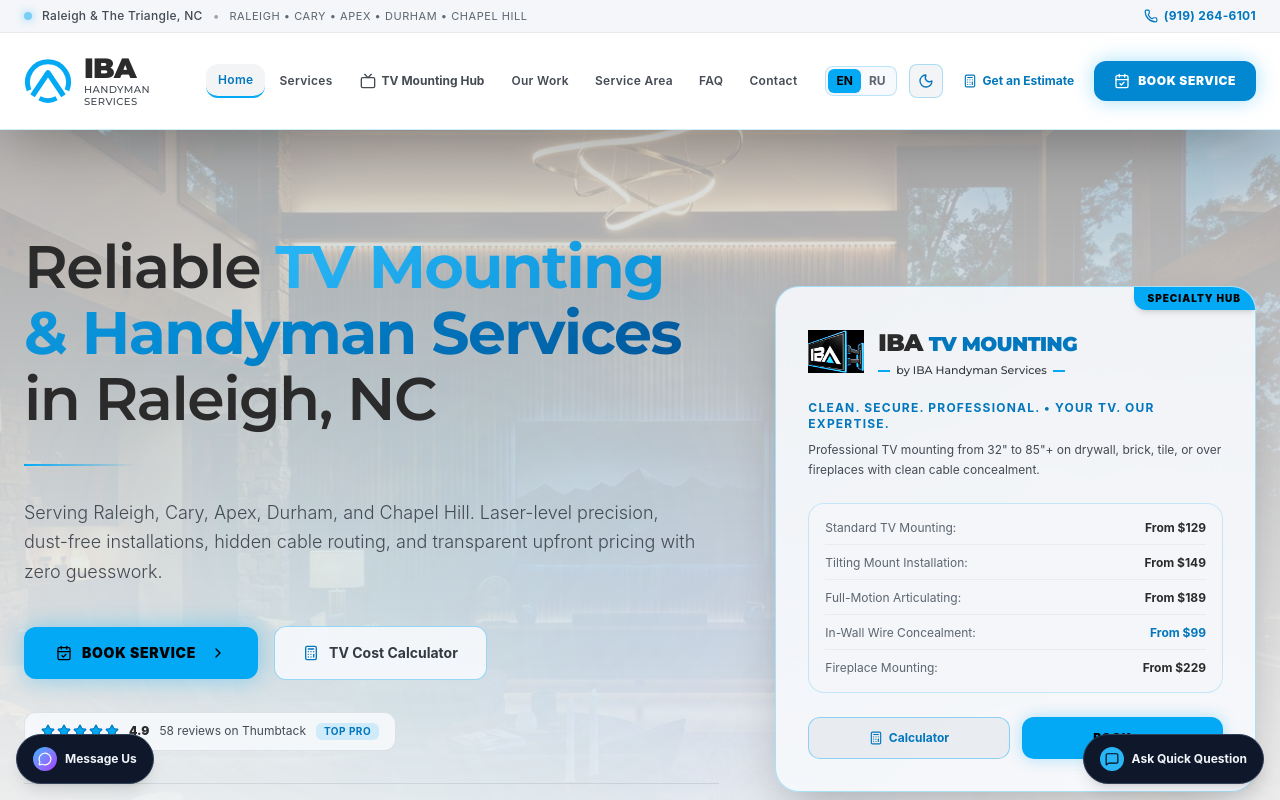
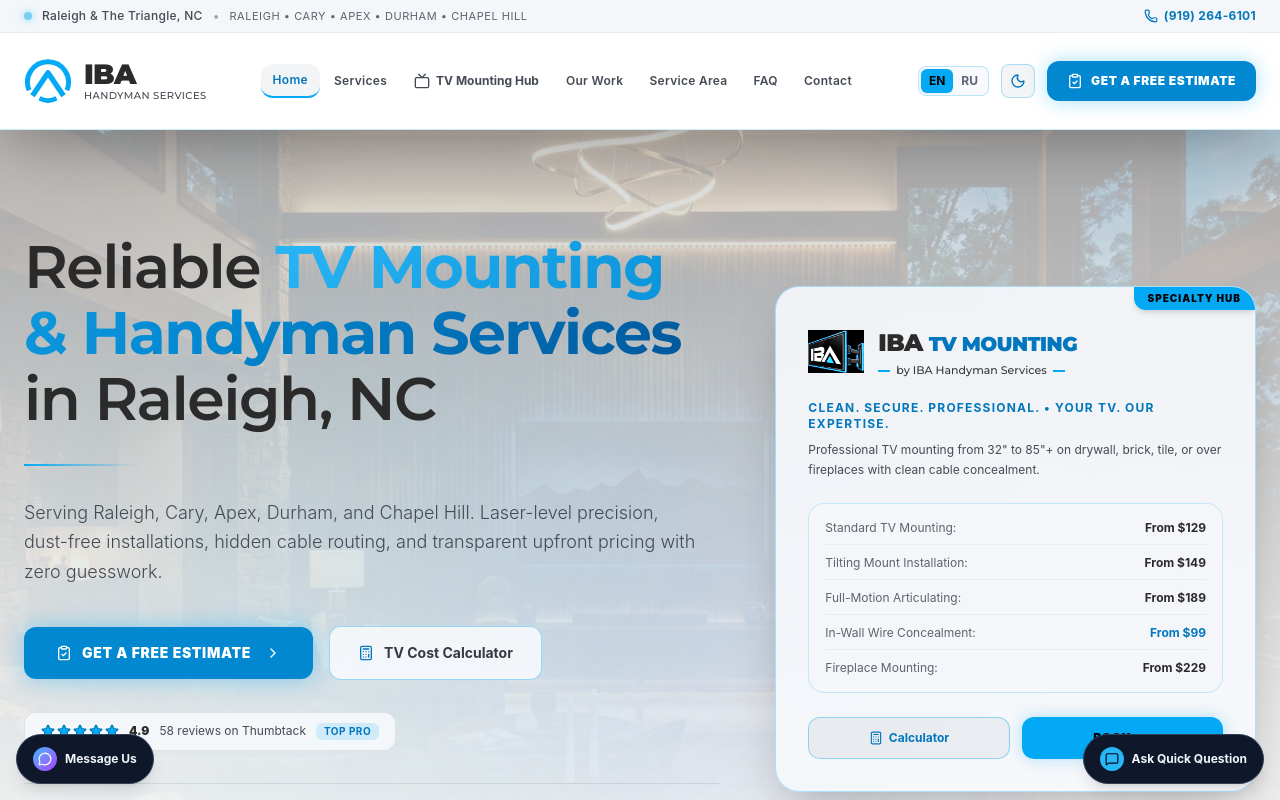
Before and after one commit to kaliev88amz-beep/IBA-HANDYMAN-SERVICE-WEB-, a React (Vite) app: page / in a window 1280 px wide. Shown: the top 800 px of the page. Built offline with nearby package versions, Linux system fonts and the light colour scheme.

Commit message:
Rename main CTA to 'Get a Free Estimate'; drop header estimate link
The calculator stays reachable via TV Mounting Hub and the mobile menu.

Co-Authored-By: Claude Opus 5.5 <noreply@anthropic.com>

```diff
--- a/src/components/Hero.tsx
+++ b/src/components/Hero.tsx
@@ -4,7 +4,7 @@ import { IbaTvMountingLogo } from './Logos';
 import { ThumbtackBadge } from './ThumbtackReviews';
 import {
   Calculator,
-  CalendarCheck,
+  ClipboardCheck,
   Clock,
   Sparkles,
   ShieldCheck,
@@ -12,7 +12,7 @@ import {
 } from 'lucide-react';
 
 export const Hero: React.FC = () => {
-  const { language, setActiveView } = useApp();
+  const { language, setActiveView, t } = useApp();
 
   return (
     <section className="relative min-h-screen flex items-center justify-center overflow-hidden bg-page text-ink pt-6 pb-16">
@@ -75,10 +75,10 @@ export const Hero: React.FC = () => {
                   setActiveView('contact');
                   window.scrollTo({ top: 0, behavior: 'smooth' });
                 }}
-                className="px-8 py-4 bg-accent hover:bg-accent-hover text-black font-black uppercase tracking-wider text-xs sm:text-sm rounded-xl shadow-[0_0_25px_rgb(var(--accent-rgb)/0.4)] hover:shadow-[0_0_35px_rgb(var(--accent-rgb)/0.6)] transition-all flex items-center justify-center gap-2.5 active:scale-98 group cursor-pointer"
+                className="px-8 py-4 bg-accent hover:bg-accent-hover light:bg-[#0288d1] light:hover:bg-[#0277bd] text-black light:text-white font-black uppercase tracking-wider text-xs sm:text-sm rounded-xl shadow-[0_0_25px_rgb(var(--accent-rgb)/0.4)] hover:shadow-[0_0_35px_rgb(var(--accent-rgb)/0.6)] transition-all flex items-center justify-center gap-2.5 active:scale-98 group cursor-pointer"
               >
-                <CalendarCheck className="w-4 h-4 text-black group-hover:scale-110 transition-transform" />
-                <span>{language === 'ru' ? 'Записаться' : 'Book Service'}</span>
+                <ClipboardCheck className="w-4 h-4 group-hover:scale-110 transition-transform" />
+                <span>{t.nav.freeEstimate}</span>
                 <ChevronRight className="w-4 h-4 ml-1 group-hover:translate-x-1 transition-transform" />
               </button>
 
--- a/src/components/Navbar.tsx
+++ b/src/components/Navbar.tsx
@@ -10,7 +10,7 @@ import {
   Globe,
   LayoutDashboard,
   Calculator,
-  CalendarCheck,
+  ClipboardCheck,
   Tv,
 } from 'lucide-react';
 
@@ -154,21 +154,13 @@ export const Navbar: React.FC = () => {
 
             <ThemeToggle />
 
-            <button
-              onClick={() => handleNavClick('tv-mounting')}
-              className="hidden md:flex items-center gap-1.5 px-2 py-2 text-xs font-bold whitespace-nowrap text-accent-ink hover:underline underline-offset-4 transition-colors"
-            >
-              <Calculator className="w-3.5 h-3.5" />
-              <span>{t.nav.getEstimate}</span>
-            </button>
-
-            {/* Primary "Записаться" / "Book Service" button with luxury gold shine */}
+            {/* Primary call to action: opens the request form */}
             <button
               onClick={() => handleNavClick('contact')}
               className="flex items-center gap-2 px-5 py-3 text-xs font-black uppercase tracking-wider whitespace-nowrap text-black bg-accent hover:bg-accent-hover light:text-white light:bg-[#0288d1] light:hover:bg-[#0277bd] rounded-xl shadow-[0_0_20px_rgb(var(--accent-rgb)/0.35)] hover:shadow-[0_0_28px_rgb(var(--accent-rgb)/0.5)] transition-all active:scale-95"
             >
-              <CalendarCheck className="w-4 h-4" />
-              <span>{language === 'ru' ? 'Записаться' : 'Book Service'}</span>
+              <ClipboardCheck className="w-4 h-4" />
+              <span>{t.nav.freeEstimate}</span>
             </button>
           </div>
 
@@ -243,8 +235,8 @@ export const Navbar: React.FC = () => {
               onClick={() => handleNavClick('contact')}
               className="w-full py-3 px-3 bg-accent hover:bg-accent-hover light:bg-[#0288d1] light:hover:bg-[#0277bd] rounded-xl text-xs font-black uppercase tracking-wider text-black light:text-white flex items-center justify-center gap-1.5 shadow-[0_0_15px_rgb(var(--accent-rgb)/0.4)]"
             >
-              <CalendarCheck className="w-4 h-4" />
-              <span>{language === 'ru' ? 'Записаться' : 'Book Service'}</span>
+              <ClipboardCheck className="w-4 h-4" />
+              <span>{t.nav.freeEstimate}</span>
             </button>
           </div>
         </div>
--- a/src/config/i18n.ts
+++ b/src/config/i18n.ts
@@ -17,6 +17,7 @@ export const translations = {
       contact: 'Contact',
       adminCrm: 'CRM Demo',
       getEstimate: 'Get an Estimate',
+      freeEstimate: 'Get a Free Estimate',
       requestService: 'Request a Service',
     },
     hero: {
@@ -292,6 +293,7 @@ export const translations = {
       contact: 'Контакты',
       adminCrm: 'Панель владельца',
       getEstimate: 'Рассчитать стоимость',
+      freeEstimate: 'Бесплатная оценка',
       requestService: 'Оставить заявку',
     },
     hero: {
```
